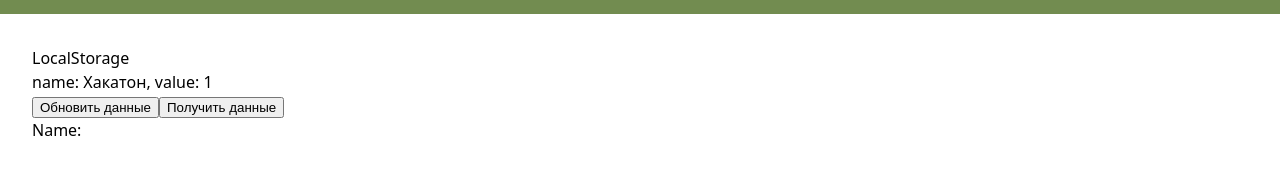
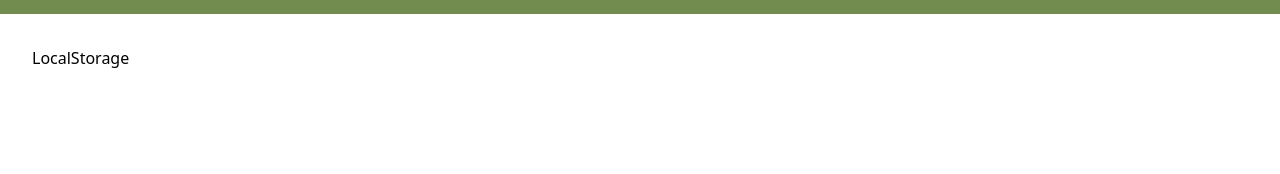
Before and after one commit to alexander2555/Hack-green-team, a React (Vite) app: page /favorites in a window 1280 px wide. Shown: the part 266-440 px from the top of the page. Built offline with nearby package versions, Linux system fonts and the light colour scheme.

Commit message:
Add Error

```diff
--- a/src/App.jsx
+++ b/src/App.jsx
@@ -3,6 +3,8 @@ import { createBrowserRouter, RouterProvider } from "react-router-dom";
 import { Layout } from "./components/layout/layout";
 import { Favorites } from "./pages/favorites/favorites";
 import { TeamMember } from "./pages/team-member/team-member";
+import { Error } from "./components/error/error";
+import { ERROR } from "./constants";
 
 import "./App.css";
 
@@ -15,6 +17,7 @@ export const App = () => {
         { index: true, element: <div>MainPage</div> },
         { path: "team-member/:id", element: <TeamMember /> },
         { path: "favorites", element: <Favorites /> },
+        { path: "*", element: <Error error={ERROR.PAGE_NOT_EXIST} /> },
       ],
     },
   ]);
--- /dev/null
+++ b/src/components/error/error.jsx
@@ -0,0 +1,9 @@
+import styles from "./error.module.css";
+
+export const Error = ({ error }) =>
+  error && (
+    <div className={styles.error}>
+      <h1>Ошибка</h1>
+      <div>{error}</div>
+    </div>
+  );
--- /dev/null
+++ b/src/components/error/error.module.css
@@ -0,0 +1,6 @@
+.error {
+    display: flex;
+    flex-direction: column;
+    align-items: center;
+    font-size: 18px;
+}
--- /dev/null
+++ b/src/components/sample/sample.jsx
@@ -0,0 +1,8 @@
+export const Sample = ({ name, age }) => {
+  return (
+    <div>
+      <div> Name {name} </div>
+      <div> Age {age} </div>
+    </div>
+  );
+};
--- /dev/null
+++ b/src/constants/error.js
@@ -0,0 +1,4 @@
+export const ERROR = {
+  PAGE_NOT_EXIST: "Такая страница не существует",
+  MEMBER_NOT_EXIST: "Такой человек не существует",
+};
--- /dev/null
+++ b/src/constants/index.js
@@ -0,0 +1,2 @@
+export * from "./error";
+export * from "./constants";
--- a/src/pages/favorites/favorites.jsx
+++ b/src/pages/favorites/favorites.jsx
@@ -1,38 +1,46 @@
-import { useEffect } from "react";
 import { useState } from "react";
+import { getFavorites } from "../../utils";
+import { Sample } from "../../components/sample/sample";
+import { getMember } from "../../data";
+// import { data } from "../../data";
+import { Button } from "../../elements/button/button";
+import { removeFromFavorites } from "../../utils";
 
 export const Favorites = () => {
-  const [data, setData] = useState([{ name: "Хакатон", value: 1 }]);
-  const [name, setName] = useState([]);
+  const [favorites, setFavorites] = useState(getFavorites());
 
-  useEffect(() => {
-    localStorage.setItem("myData", JSON.stringify(data));
-  }, [data]);
-
-  const handleClick = () => {
-    setData([{ name: "Update React", value: 2 }]);
-  };
-
-  const handleGetData = () => {
-    const getData = localStorage.getItem("favorites");
-    const favorites = JSON.parse(getData);
-    console.log(favorites);
-    setName(favorites);
+  const handleRemove = (id) => {
+    removeFromFavorites(id);
+    const updatedFavorites = getFavorites();
+    setFavorites(updatedFavorites);
   };
 
   return (
     <div>
       <div>LocalStorage</div>
       <div>
-        {data.map(({ name, value }) => (
-          <div key={name}>
-            name: {name}, value: {value}
-          </div>
-        ))}
+        {favorites.map((item) => {
+          const member = getMember(`${item}`);
+          return (
+            <>
+              <div key={item}>
+                <Sample
+                  name={member.name}
+                  age={member.age}
+                  contacts={member.contacts}
+                />
+                <Button
+                  lable="Удалить"
+                  backgroundColor="red"
+                  onClick={() => handleRemove(item)}
+                />
+              </div>
+
+              <br />
+            </>
+          );
+        })}
       </div>
-      <button onClick={handleClick}>Обновить данные</button>
-      <button onClick={handleGetData}>Получить данные</button>
-      <div>Name: {name}</div>
     </div>
   );
 };
--- a/src/pages/team-member/team-member.jsx
+++ b/src/pages/team-member/team-member.jsx
@@ -1,17 +1,19 @@
-import { useEffect, useState } from 'react';
-import { Link, useParams } from 'react-router-dom';
-import { getMember } from '../../data';
+import { useEffect, useState } from "react";
+import { Link, useParams } from "react-router-dom";
+import { getMember } from "../../data";
 import {
   getAgeText,
   getFavorites,
   addToFavorites,
   removeFromFavorites,
-} from '../../utils';
-import { Badge } from '../../components/badge/badge';
-import { Button } from '../../elements/button/button';
-import { HeartEmpty, HeartFull } from '../../icons';
+} from "../../utils";
+import { Badge } from "../../components/badge/badge";
+import { Button } from "../../elements/button/button";
+import { HeartEmpty, HeartFull } from "../../icons";
+import { ERROR } from "../../constants";
+import { Error } from "../../components/error/error";
 
-import styles from './team-member.module.css';
+import styles from "./team-member.module.css";
 
 export const TeamMember = () => {
   const id = useParams().id;
@@ -25,13 +27,13 @@ export const TeamMember = () => {
   };
 
   useEffect(() => {
-    const member = getMember(id);
-    member.age = 20 + Math.round(Math.random() * 30);
+    const member = getMember(id) || null;
+    // member.age = 20 + Math.round(Math.random() * 30);
     setMember(member);
     setFavStatus(getFavorites().includes(id));
   }, [id]);
 
-  if (!member) return <div>Загрузка данных...</div>;
+  if (!member) return <Error error={ERROR.MEMBER_NOT_EXIST} />;
 
   const { name, about, photo, responsibilities, age, contacts, badge } = member;
 
@@ -46,39 +48,39 @@ export const TeamMember = () => {
         {badge ? (
           <Badge
             content={badge}
-            textColor='white'
-            className={styles['header-bage']}
+            textColor="white"
+            className={styles["header-bage"]}
           />
         ) : (
-          ''
+          ""
         )}
       </header>
 
       <div className={styles.content}>
         <section className={styles.section}>
-          <h3 className={styles['section-title']}>О себе</h3>
-          <p className={styles['section-content']}>{about}</p>
+          <h3 className={styles["section-title"]}>О себе</h3>
+          <p className={styles["section-content"]}>{about}</p>
         </section>
 
         <section className={styles.section}>
-          <h3 className={styles['section-title']}>Обязанности</h3>
-          <p className={styles['section-content']}>{responsibilities}</p>
+          <h3 className={styles["section-title"]}>Обязанности</h3>
+          <p className={styles["section-content"]}>{responsibilities}</p>
         </section>
 
         <section className={styles.section}>
-          <h3 className={styles['section-title']}>Контакты</h3>
+          <h3 className={styles["section-title"]}>Контакты</h3>
           <ul className={styles.contacts}>
             {Object.entries(contacts).map(([key, val]) => (
               <li key={key}>
                 <Link
                   to={
-                    key === 'email'
+                    key === "email"
                       ? `mailto:${val}`
-                      : val.replace('@', 'https://t.me/')
+                      : val.replace("@", "https://t.me/")
                   }
-                  className={styles['contact-item']}
-                  target='_blank'
-                  rel='noopener noreferrer'
+                  className={styles["contact-item"]}
+                  target="_blank"
+                  rel="noopener noreferrer"
                 >
                   {key}
                 </Link>
@@ -88,10 +90,10 @@ export const TeamMember = () => {
         </section>
 
         <Button
-          backgroundColor='rgba(81, 38, 161, 1)'
-          borderRadius='50em'
+          backgroundColor="rgba(81, 38, 161, 1)"
+          borderRadius="50em"
           onClick={changeFavStatus}
-          title={favStatus ? 'Добавить в избранное' : 'Удалить из избранного'}
+          title={favStatus ? "Добавить в избранное" : "Удалить из избранного"}
           lable={favStatus ? <HeartFull /> : <HeartEmpty />}
         />
       </div>
```
